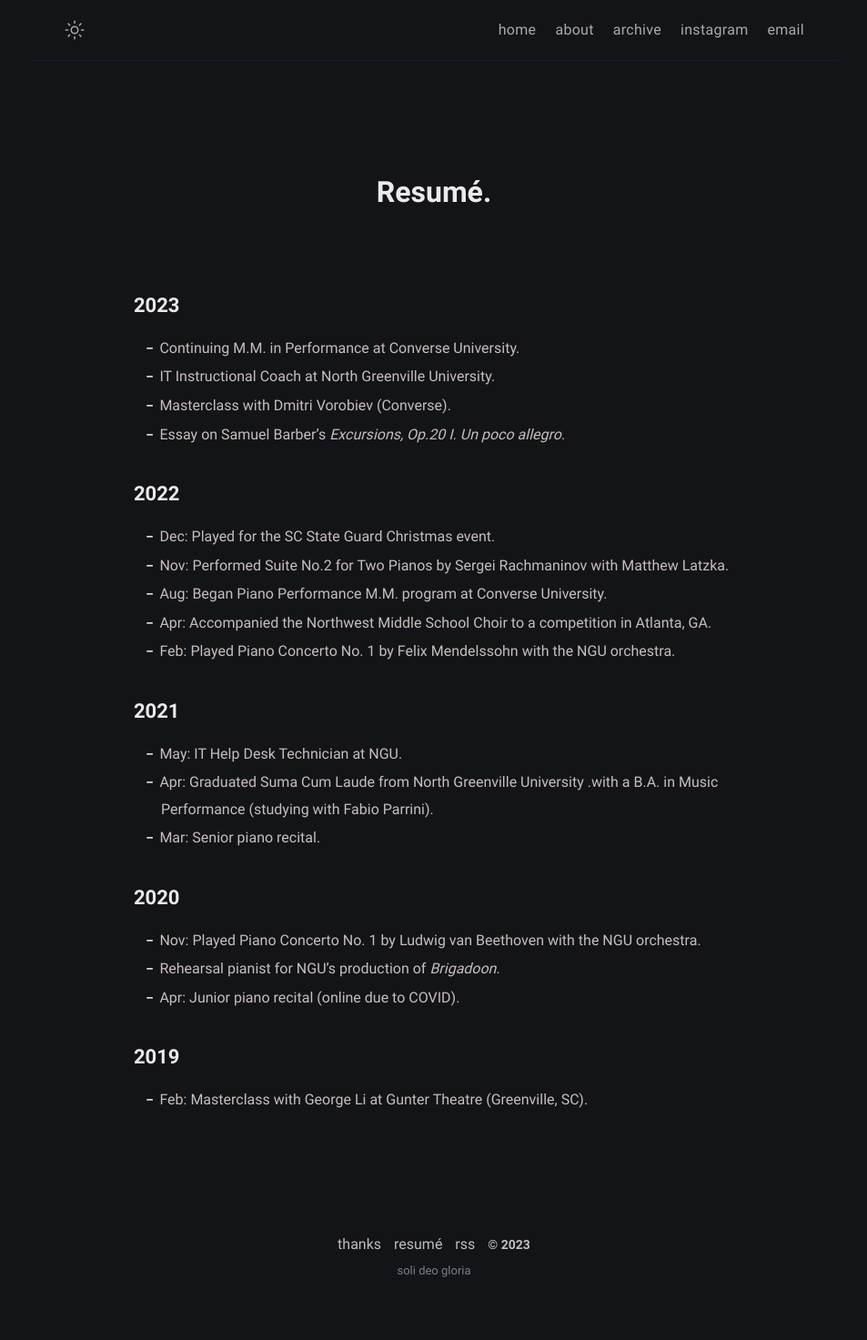
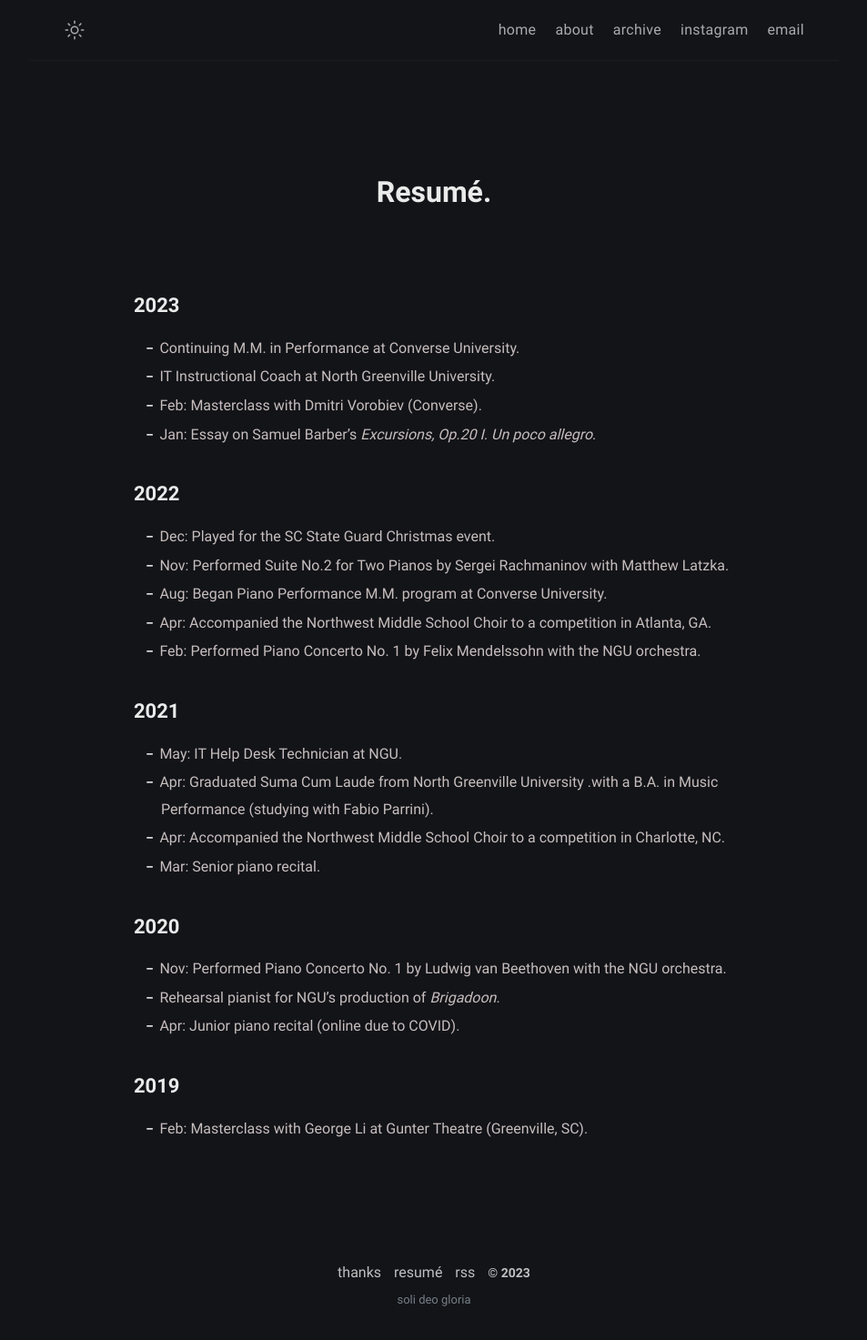
Before and after one commit to atrial-albumen/atrial-albumen.github.io, a Jekyll site: the page built from resume.md, in a window 1280 px wide. Shown: the whole page at 91% size, without its empty margins (163-1116 px from the left). Built offline with Jekyll 4.4.1, drawn with Linux system fonts in a browser that asks for light colours; before the commit the page ends 1441 px from its top, so only the background shows below that.

Commit message:
Update resume.md

```diff
--- a/resume.md
+++ b/resume.md
@@ -10,8 +10,8 @@
 
 * Continuing M.M. in Performance at Converse University.
 * IT Instructional Coach at North Greenville University.
-* Masterclass with Dmitri Vorobiev (Converse).
-* Essay on Samuel Barber's _Excursions, Op.20 I. Un poco allegro_.
+* Feb: Masterclass with Dmitri Vorobiev (Converse).
+* Jan: Essay on Samuel Barber's _Excursions, Op.20 I. Un poco allegro_.
 
 ## 2022
 
@@ -19,17 +19,18 @@
 * Nov: Performed Suite No.2 for Two Pianos by Sergei Rachmaninov with Matthew Latzka.
 * Aug: Began Piano Performance M.M. program at Converse University.
 * Apr: Accompanied the Northwest Middle School Choir to a competition in Atlanta, GA.
-* Feb: Played Piano Concerto No. 1 by Felix Mendelssohn with the NGU orchestra.
+* Feb: Performed Piano Concerto No. 1 by Felix Mendelssohn with the NGU orchestra.
 
 ## 2021
 
 * May: IT Help Desk Technician at NGU.
 * Apr: Graduated Suma Cum Laude from North Greenville University .with a B.A. in Music Performance (studying with Fabio Parrini).
+* Apr: Accompanied the Northwest Middle School Choir to a competition in Charlotte, NC.
 * Mar: Senior piano recital.
 
 ## 2020
 
-* Nov: Played Piano Concerto No. 1 by Ludwig van Beethoven with the NGU orchestra.
+* Nov: Performed Piano Concerto No. 1 by Ludwig van Beethoven with the NGU orchestra.
 * Rehearsal pianist for NGU's production of _Brigadoon_.
 * Apr: Junior piano recital (online due to COVID).
 
```
